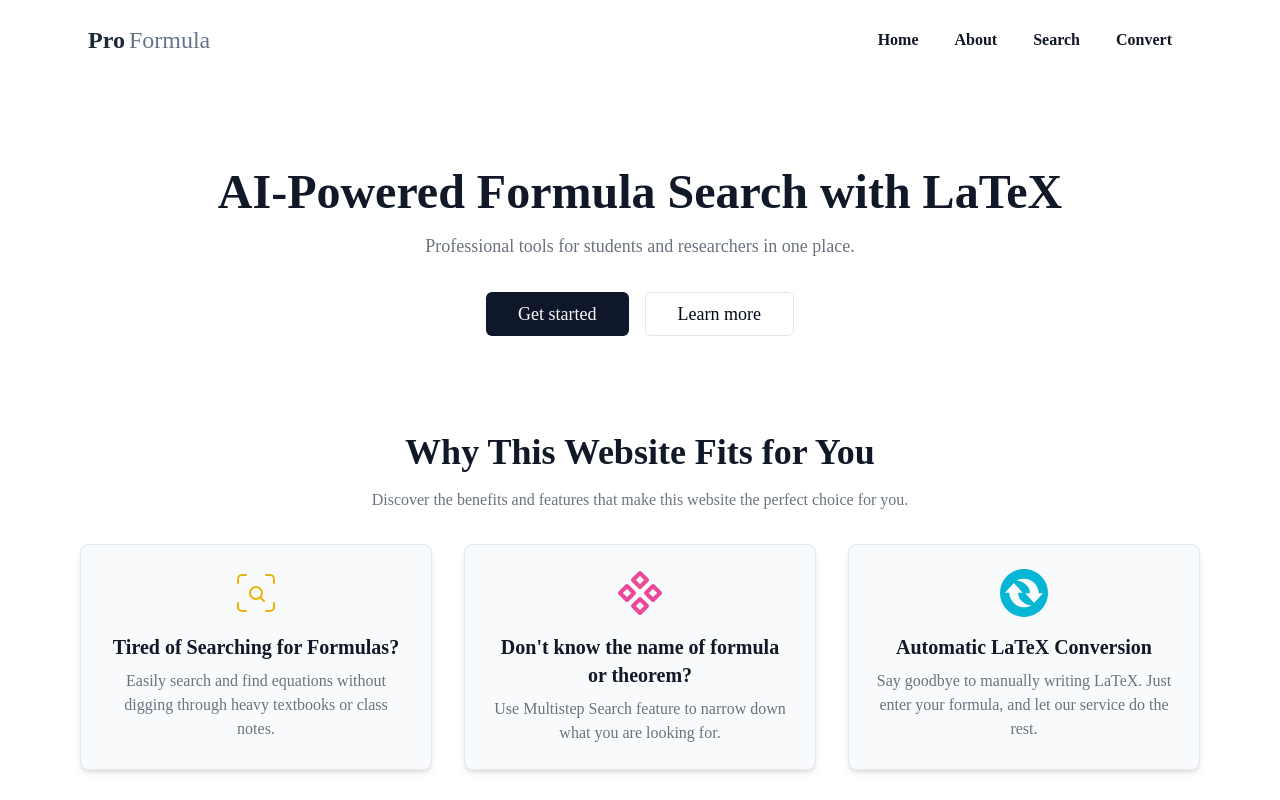
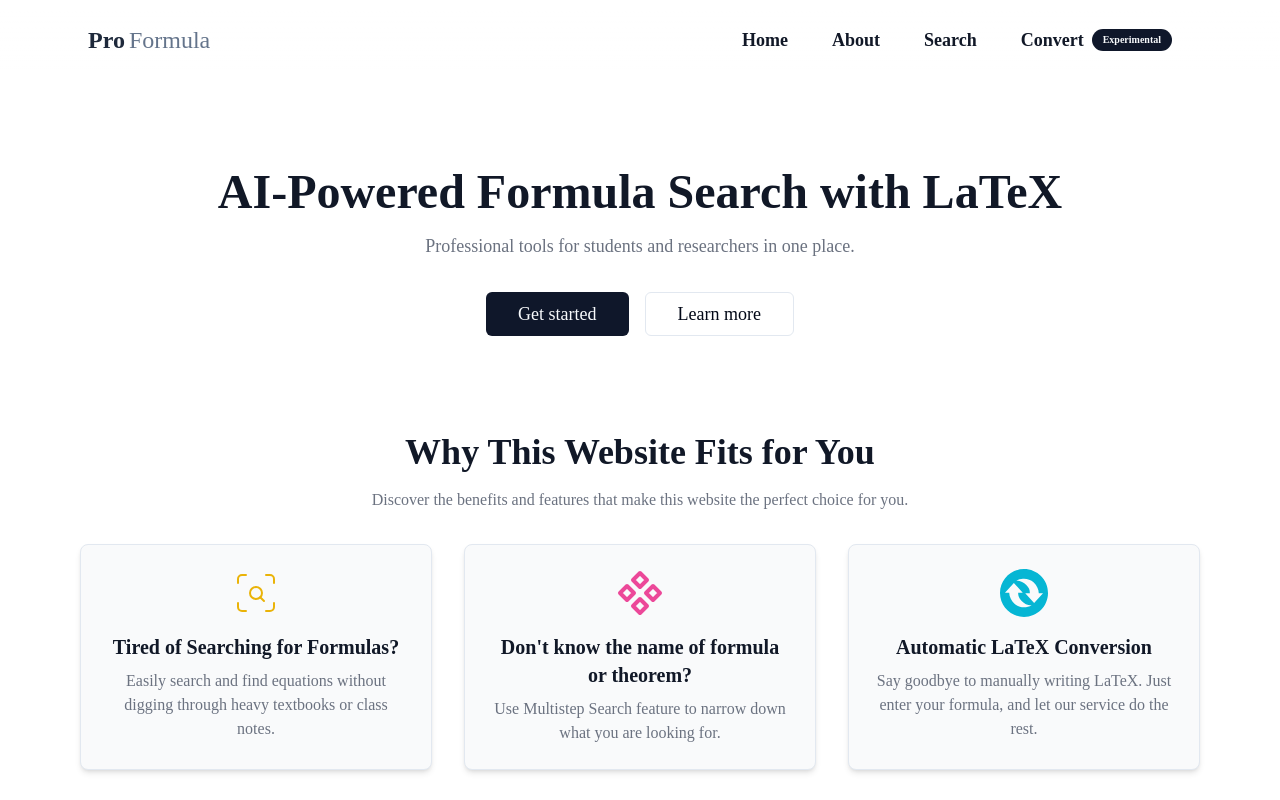
Before and after one commit to Seokhyeon315/latex-generator-ai, a Next.js app: page / in a window 1280 px wide. Shown: the top 800 px of the page. Built offline with nearby package versions, Linux system fonts and the light colour scheme.

Commit message:
Add experimental badge on convert

```diff
--- a/components/Navbar.tsx
+++ b/components/Navbar.tsx
@@ -1,7 +1,16 @@
 'use client'
 
+import * as React from 'react'
 import Link from "next/link";
 import { MobileNav } from '@/components/mobile-nav'
+import { Badge } from "@/components/ui/badge"
+
+
+interface menuItemProps {
+    label: string;
+    path: string;
+    badge?: React.ReactNode;
+}[]
 
 const menuitems = [
     {
@@ -19,6 +28,8 @@ const menuitems = [
     {
         label: "Convert",
         path: "/convert",
+        badge: <Badge className="text-[10px]">Experimental</Badge>
+
     },
 ];
 
@@ -41,8 +52,9 @@ export function Navbar() {
                             <li key={index}>
                                 <Link
                                     href={item.path}
-                                    className="flex lg:px-3 py-2 items-center text-base font-semibold text-gray-900">
-                                    <span className="hover:underline hover:underline-offset-2"> {item.label}</span>
+                                    className="flex lg:px-3 py-2 items-center font-semibold text-gray-900">
+                                    <span className="hover:underline hover:underline-offset-2 text-lg"> {item.label}</span>
+                                    <div className="ml-2 text-xs">{item.badge}</div>
                                 </Link>
                             </li>
                         ))
--- a/components/mobile-nav.tsx
+++ b/components/mobile-nav.tsx
@@ -6,6 +6,7 @@ import { Button } from "./ui/button";
 import { Menu } from "lucide-react";
 import { useRouter } from "next/navigation";
 import Link, { LinkProps } from "next/link";
+import { Badge } from "@/components/ui/badge"
 
 interface MobileLinkProps extends LinkProps {
     children: React.ReactNode;
@@ -57,6 +58,11 @@ export const MobileNav = () => {
                         className="flex items-center hover:underline"
                     >
                         Convert
+                        <div className="pl-2">
+                        <Badge className="text-sm">Experimental</Badge>
+                        </div>
+
+
                     </MobileLink>
 
                 </div>
--- /dev/null
+++ b/components/ui/badge.tsx
@@ -0,0 +1,36 @@
+import * as React from "react"
+import { cva, type VariantProps } from "class-variance-authority"
+
+import { cn } from "@/lib/utils"
+
+const badgeVariants = cva(
+  "inline-flex items-center rounded-full border px-2.5 py-0.5 text-xs font-semibold transition-colors focus:outline-none focus:ring-2 focus:ring-ring focus:ring-offset-2",
+  {
+    variants: {
+      variant: {
+        default:
+          "border-transparent bg-primary text-primary-foreground hover:bg-primary/80",
+        secondary:
+          "border-transparent bg-secondary text-secondary-foreground hover:bg-secondary/80",
+        destructive:
+          "border-transparent bg-destructive text-destructive-foreground hover:bg-destructive/80",
+        outline: "text-foreground",
+      },
+    },
+    defaultVariants: {
+      variant: "default",
+    },
+  }
+)
+
+export interface BadgeProps
+  extends React.HTMLAttributes<HTMLDivElement>,
+    VariantProps<typeof badgeVariants> {}
+
+function Badge({ className, variant, ...props }: BadgeProps) {
+  return (
+    <div className={cn(badgeVariants({ variant }), className)} {...props} />
+  )
+}
+
+export { Badge, badgeVariants }
```
